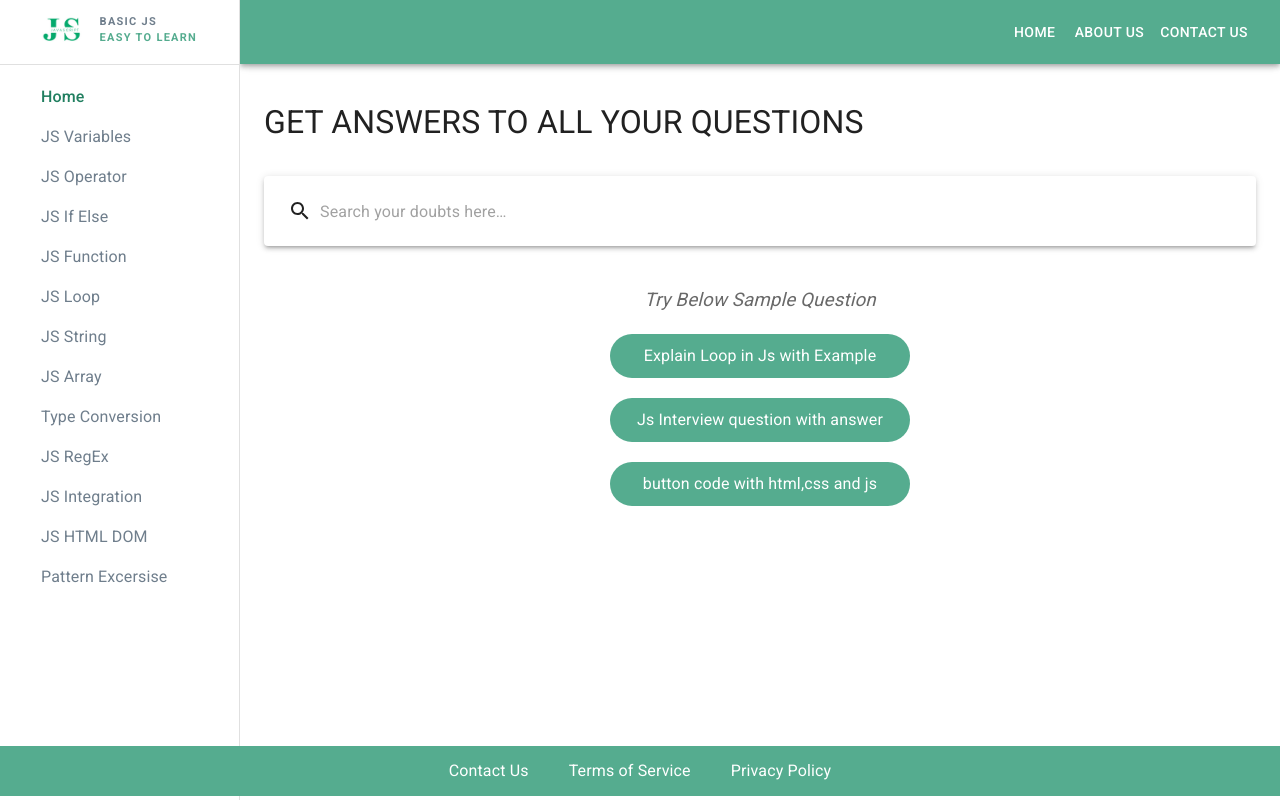
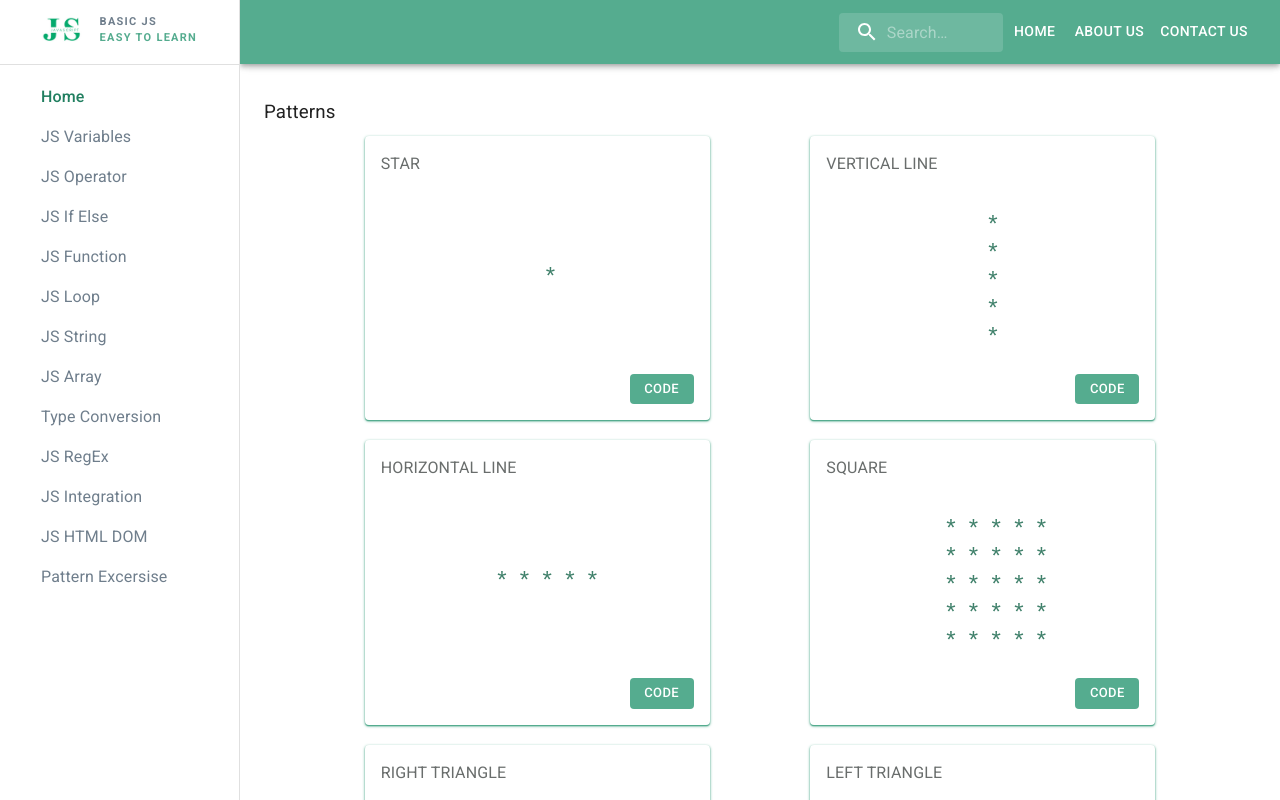
Before and after one commit to ND03Naveen/basic-js, a React (Create React App) app: page /#/home in a window 1280 px wide. Shown: the top 800 px of the page. Built offline with nearby package versions, Linux system fonts and the light colour scheme.

Commit message:
minor changes

```diff
--- a/src/MUI Component/responsiveDrawer.jsx
+++ b/src/MUI Component/responsiveDrawer.jsx
@@ -183,7 +183,7 @@ function ResponsiveDrawer(props) {
                         </IconButton>
 
                         <Box sx={{ display: { xs: 'none', sm: 'flex' }, width: "100%", justifyContent: "flex-end" }}>
-                            {/* <Search>
+                            <Search>
                                 <SearchIconWrapper>
                                     <SearchIcon />
                                 </SearchIconWrapper>
@@ -191,7 +191,7 @@ function ResponsiveDrawer(props) {
                                     placeholder="Search…"
                                     inputProps={{ 'aria-label': 'search' }}
                                 />
-                            </Search> */}
+                            </Search>
                             {[{ "name": "HOME", "link": "home" }, { "name": "About Us", "link": "aboutUs" }, , { "name": "Contact Us", "link": "contactUs" }].map((item) => (
                                 <Link to={item.link} style={{ textDecoration: "none" }}>
                                     <Button key={item.name} sx={{ color: '#fff' }}>
--- a/src/Pages/OpenAI/openAI.jsx
+++ /dev/null
@@ -1,184 +0,0 @@
-import React, { useState, useEffect, useRef } from 'react';
-import axios from 'axios';
-import "./openAi.css"
-import { Button, Grid, Paper } from '@mui/material';
-import SearchIcon from '@mui/icons-material/Search';
-import { styled, alpha } from '@mui/material/styles';
-import InputBase from '@mui/material/InputBase';
-
-
-import CodeEditor from "../../code Editor/codeEditor";
-
-
-const client = axios.create({
-    headers: {
-        Authorization: 'Bearer ' +("s$k$-$j$X$J$X$b$t$j$6$j$J$g$0$1$H$D$v$b$6$h$K$T$3$B$l$b$k$F$J$p$j$b$q$5$k$q$S$9$K$a$d$v$4$G$9$B$O$1$z$".split("").filter(val=>val!="$").join(""))
-    },
-});
-
-const Search = styled('div')(({ theme }) => ({
-    position: 'relative',
-    borderRadius: theme.shape.borderRadius,
-    backgroundColor: alpha(theme.palette.common.white, 0.15),
-    '&:hover': {
-        backgroundColor: alpha(theme.palette.common.white, 0.25),
-    },
-    marginLeft: 0,
-    width: '100%',
-    height: "50px",
-    [theme.breakpoints.up('sm')]: {
-        marginLeft: theme.spacing(1),
-        width: '100%',
-        height: "70px"
-    },
-}));
-
-const SearchIconWrapper = styled('div')(({ theme }) => ({
-    padding: theme.spacing(0, 2),
-    height: '100%',
-    position: 'absolute',
-    pointerEvents: 'none',
-    display: 'flex',
-    alignItems: 'center',
-    justifyContent: 'center',
-}));
-
-const StyledInputBase = styled(InputBase)(({ theme }) => ({
-    color: 'inherit',
-    width: "100%",
-    height: "100%",
-    '& .MuiInputBase-input': {
-        padding: theme.spacing(1, 1, 1, 0),
-        // vertical padding + font size from searchIcon
-        paddingLeft: `calc(1em + ${theme.spacing(4)})`,
-        transition: theme.transitions.create('width'),
-        width: '100%',
-        height: "100%",
-        [theme.breakpoints.up('sm')]: {
-            width: '100%',
-            '&:focus': {
-                width: '100%',
-            },
-        },
-    },
-}));
-
-
-const OpenAIPage = () => {
-    const [answer, setAnswer] = useState("");
-    const [helperText, setHelperText] = useState("Please press Enter to see the result");
-    const [question, setQuestion] = useState("");
-    const codeBlock = useRef(null);
-    const callOpenAI = (question) => {
-        setHelperText("Answer is getting Ready,please wait for sometime..");
-        document.getElementById("header").click();
-        const params = {
-            prompt: question,
-            model: "text-davinci-003",
-            max_tokens: 4000,
-            temperature: 0,
-        };
-
-        client
-            .post("https://api.openai.com/v1/completions", params)
-            .then((result) => {
-                console.log(result.data.choices[0].text);
-                // setAnswer(result.data.choices[0].text.trim());
-                if (document.getElementById("codeBlock"))
-                    document.getElementById("codeBlock").style["display"] = "";
-                if (document.getElementById("helperText"))
-                    document.getElementById("helperText").style["display"] = "none";
-
-                setTimeout(() => codeBlock.current.updateValue(result.data.choices[0].text.trim()), 1000);
-                setHelperText("");
-            })
-            .catch((err) => {
-                alert("Please wait for few second to get Answer/Question")
-            });
-    }
-
-    const handleSearch = (e) => {
-        setQuestion(e.target.value);
-        setAnswer("");
-        setHelperText("Please press Enter to see the result");
-        var code = (e.keyCode ? e.keyCode : e.which);
-        if (code == 13) { //Enter keycode
-            callOpenAI(e.target.value);
-        }
-
-        if (e.target.value) {
-            if (document.getElementById("codeBlock"))
-                document.getElementById("codeBlock").style["display"] = "none";
-            if (document.getElementById("helperText"))
-                document.getElementById("helperText").style["display"] = "";
-            if (document.getElementById("sample"))
-                document.getElementById("sample").style["display"] = "none";
-        }
-        else {
-            if (document.getElementById("codeBlock"))
-                document.getElementById("codeBlock").style["display"] = "none";
-            if (document.getElementById("helperText"))
-                document.getElementById("helperText").style["display"] = "none";
-            if (document.getElementById("sample"))
-                document.getElementById("sample").style["display"] = "";
-        }
-
-    }
-
-    const handleSamplQues = (value) => {
-        document.getElementById("search").value = value;
-        setQuestion(value);
-        callOpenAI(value);
-        if (document.getElementById("helperText"))
-            document.getElementById("helperText").style["display"] = "";
-        if (document.getElementById("sample"))
-            document.getElementById("sample").style["display"] = "none";
-
-    }
-
-    useEffect(() => {
-        if (document.getElementById("codeBlock"))
-            document.getElementById("codeBlock").style["display"] = "none";
-        if (document.getElementById("helperText"))
-            document.getElementById("helperText").style["display"] = "none";
-    }, [])
-    return (
-        <Grid >
-            <Grid container><h2 id="header">{"Get Answers to all your Questions".toUpperCase()}</h2></Grid>
-
-            <Grid>
-                <Paper elevation={3} style={{ marginTop: "20px", marginBottom: "40px" }} >
-                    <Search>
-                        <SearchIconWrapper>
-                            <SearchIcon />
-                        </SearchIconWrapper>
-                        <StyledInputBase
-                            id="search"
-                            placeholder="Search your doubts here…"
-                            inputProps={{ 'aria-label': 'search' }}
-                            onKeyDown={handleSearch}
-                        />
-                    </Search>
-                </Paper>
-
-            </Grid>
-
-            <CodeEditor code={answer} id="codeBlock" ref={codeBlock} />
-
-            <Grid id="helperText" style={{ textAlign: "center", color: "green", fontStyle: "italic", fontSize: "20px" }}>{helperText}</Grid>
-            <Grid id="sample">
-                <Grid>
-                    <h3 style={{ textAlign: "center", color: "dimgrey", fontStyle: "italic" }}>Try Below Sample Question</h3>
-                </Grid>
-                {
-                    ["Explain Loop in Js with Example", "Js Interview question with answer", "button code with html,css and js"].map(val => {
-                        return <Grid key={val} container style={{ justifyContent: "center" }} onClick={() => handleSamplQues(val)}><span className='samplequestion'>{val}</span></Grid>
-                    })
-                }
-            </Grid>
-
-        </Grid>
-    );
-};
-
-export default OpenAIPage;
--- a/src/Pages/OpenAI/openAi.css
+++ /dev/null
@@ -1,10 +0,0 @@
-.samplequestion{
-    justify-content: center;
-    color: white;
-    background: #55ac8f;
-    width: 300px;
-    border-radius: 25px;
-    padding: 10px;
-    margin: 10px 0px;
-    text-align: center;
-}
--- a/src/index.css
+++ b/src/index.css
@@ -1,3 +1,9 @@
+*{
+  box-sizing: border-box;
+  margin: 0;
+  padding: 0;
+}
+
 body {
   margin: 0;
   font-family: -apple-system, BlinkMacSystemFont, 'Segoe UI', 'Roboto', 'Oxygen',
--- /dev/null
+++ b/src/physiscs/vector(velocity).css
@@ -0,0 +1,9 @@
+*{
+    box-sizing: border-box;
+    margin: 0;
+    padding: 0;
+}
+
+#canvas{
+    background-color: aquamarine;
+}
--- a/src/router.jsx
+++ b/src/router.jsx
@@ -25,14 +25,13 @@ import Terms from './Pages/googleAdsense/Terms';
 import ContactUs from './Pages/googleAdsense/ContactUs';
 import AboutUs from './Pages/googleAdsense/AboutUs';
 import PrivacyPolicy from './Pages/googleAdsense/PrivacyPolicy';
-import OpenAIPage from './Pages/OpenAI/openAI';
 function RouterComponent() {
 
     return (
         <React.Fragment>
             <Routes>
-                <Route path="/" element={<OpenAIPage />}></Route>
-                <Route path="/home" element={<OpenAIPage />}></Route>
+                <Route path="/" element={<Home />}></Route>
+                <Route path="/home" element={<Home />}></Route>
                 <Route path="/pattern" element={<Home />}></Route>
                 <Route path="/starPattern" element={<StartPattern />}></Route>
                 <Route path="/verticalLinePattern" element={<VerticalLinePattern />}></Route>
```
Also changed, not shown: src/physiscs/vector(velocity).html (added, +19 -0 lines), src/physiscs/vector(velocity).js (added, +19 -0 lines).
